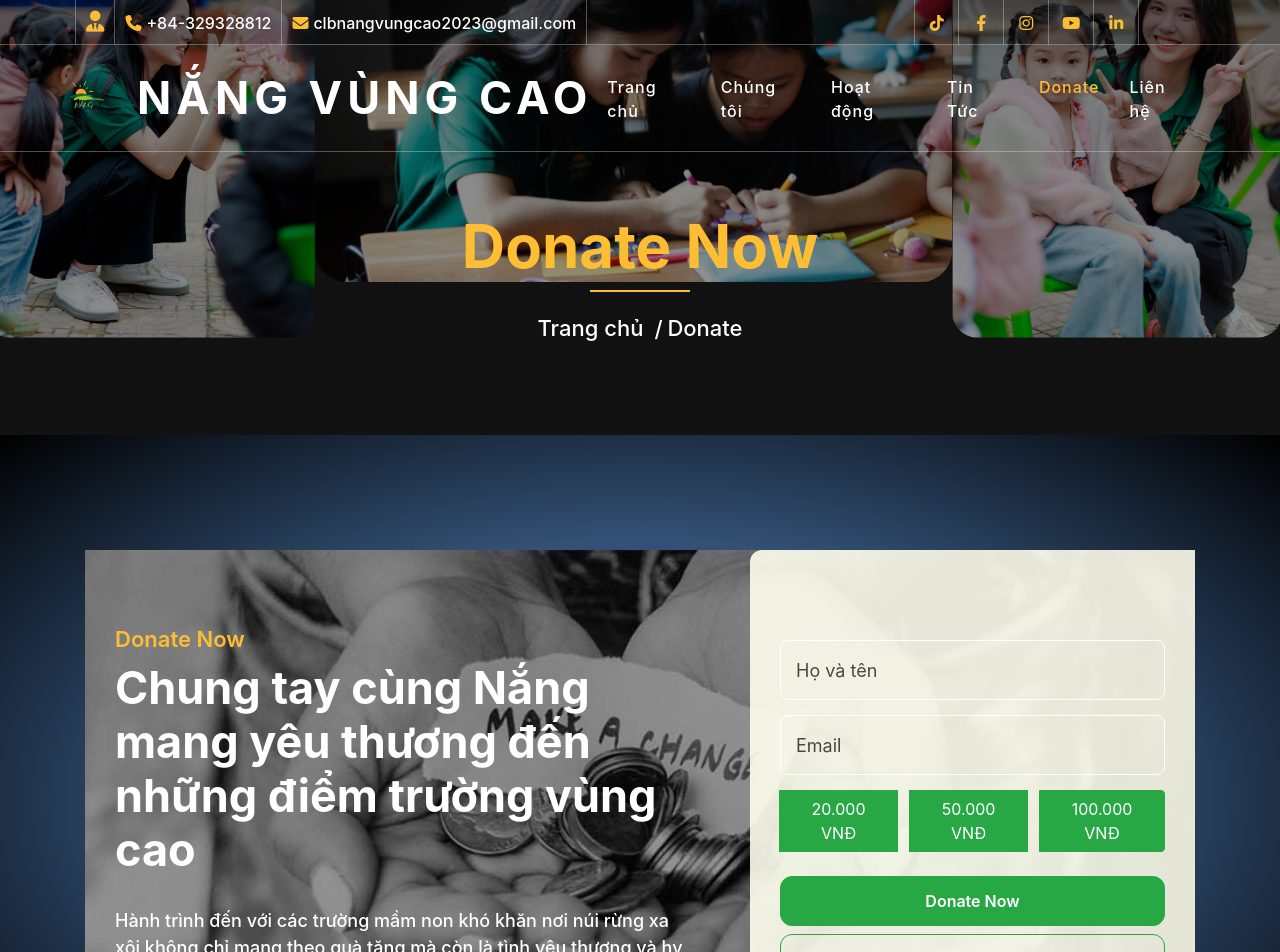
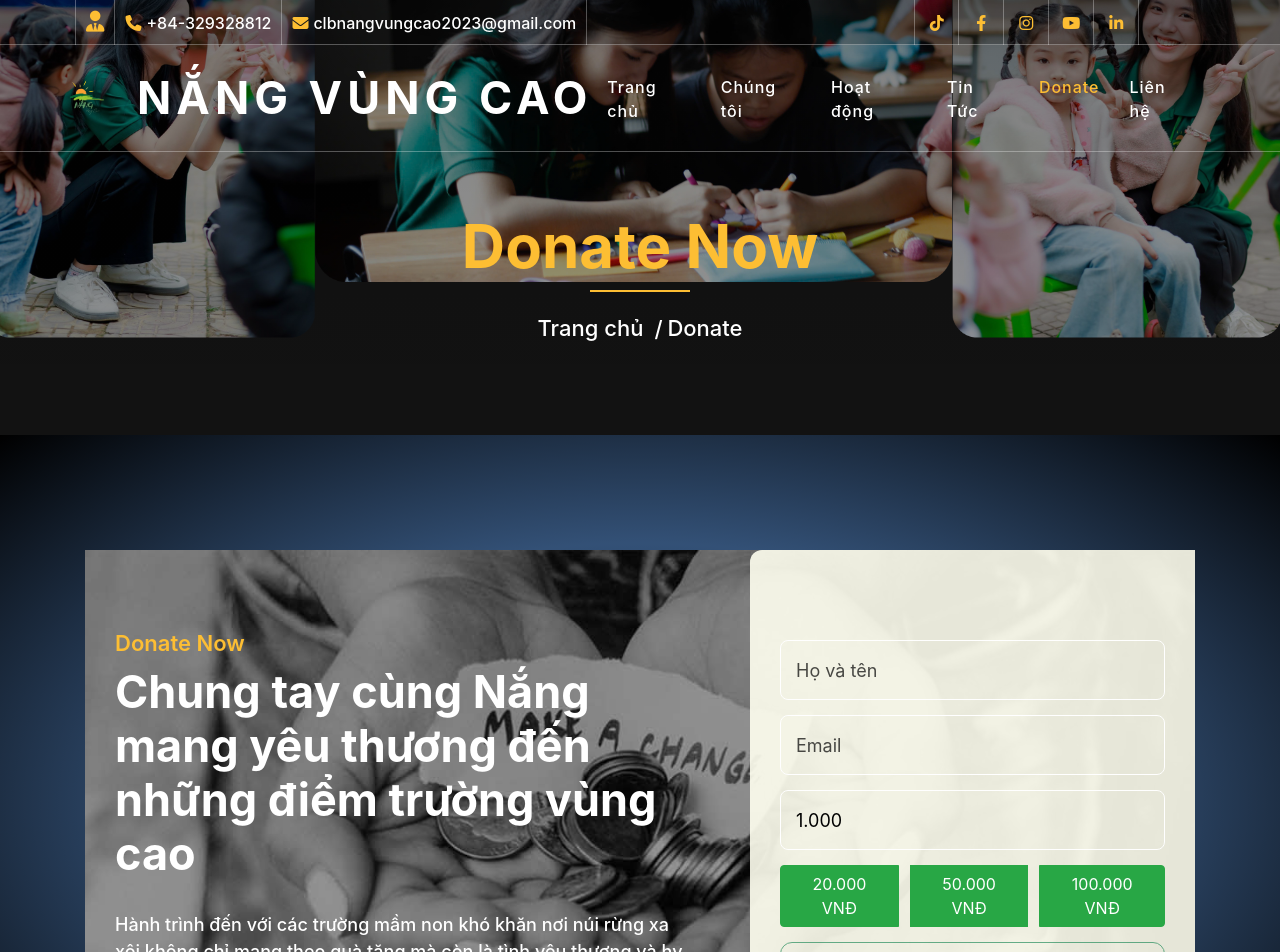
Before and after one commit to Thenamgh/NVC_REACTJS, a React (Create React App) app: page /donate in a window 1280 px wide. Shown: the top 952 px of the page. Built offline with nearby package versions, Linux system fonts and the light colour scheme; the HTML template or start-up script is replaced by a standard one.

Commit message:
Sửa giao diện QR và returnDonate

```diff
--- a/src/App.jsx
+++ b/src/App.jsx
@@ -6,6 +6,7 @@ import About from './pages/About'; // Trang giới thiệu
 import Events from './pages/Events'; // Trang sự kiện
 import Donate from './pages/Donate';
 import QRCodePage from './pages/QRcode';
+import Success from './pages/Success';
 
 function App() {
   return (
@@ -17,6 +18,7 @@ function App() {
         <Route path="/events" element={<Events />} /> {/* Thay thế bằng component chi tiết bài viết */}
         <Route path="/donate" element={<Donate />} />
         <Route path="/qrcode" element={<QRCodePage />} />
+        <Route path="/success" element={<Success />} />
       </Routes>
     </Router>
   );
--- a/src/pages/Donate.jsx
+++ b/src/pages/Donate.jsx
@@ -14,12 +14,13 @@ export default function Donate() {
     const [email, setEmail] = useState("");
     const [password, setPassword] = useState("");
     const [recentLogin, setRecentLogin] = useState("");
-    const [amount, setAmount] = useState(100);
+    const [amount, setAmount] = useState(1000);
     const [showPopup, setShowPopup] = useState(true);
     const [showLogin, setShowLogin] = useState(false);
     const [isLogin, setIsLogin] = useState(false);
     const navigate = useNavigate();
     const MySwal = withReactContent(Swal);
+
 
     useEffect(() => {
         const loggedInUser = localStorage.getItem("NGO");
@@ -59,8 +60,8 @@ export default function Donate() {
                 body: JSON.stringify({
                     productName: name,
                     description: email,
-                    price: 1000 * 1000,
-                    returnUrl:"http://localhost:3000",
+                    price: amount,
+                    returnUrl: "http://localhost:3000/success",
                     cancelUrl: "http://localhost:3000/donate",
                 }),
             });
@@ -79,6 +80,15 @@ export default function Donate() {
             alert("Không thể tạo link thanh toán. Vui lòng thử lại.");
         }
     };
+    const handleQuickPay = async (selectedAmount) => {
+        if (!name.trim() || !email.trim()) {
+            alert("Vui lòng nhập Họ tên và Email trước khi chọn mệnh giá.");
+            return;
+        }
+
+
+    };
+
 
     function loadScript(src) {
         return new Promise((resolve) => {
@@ -341,21 +351,29 @@ export default function Donate() {
                                                 disabled={showLogin}
                                             />
                                         </div>
+                                        <div className="control-group">
+                                            <input
+                                                type="number"
+                                                min={1000}
+                                                className="form-control"
+                                                placeholder="Nhập số tiền muốn ủng hộ (VNĐ)"
+                                                value={amount.toString().replace(/\B(?=(\d{3})+(?!\d))/g, ".")}
+                                                onChange={(e) => {
+                                                    const raw = e.target.value.replace(/\./g, ""); // bỏ dấu chấm
+                                                    if (/^\d*$/.test(raw)) setAmount(raw);         // chỉ chấp nhận số
+                                                }}
+                                            />
 
+                                        </div>
                                         <div className="btn-group" role="group" aria-label="Chọn số tiền">
-                                            <input type="radio" className="btn-check" name="btnradio" id="btnradio1" defaultChecked onChange={() => setAmount(20)} />
-                                            <label htmlFor="btnradio1" className={`btn btn-success ${amount === 20 ? 'active' : ''}`}>20.000 VNĐ</label>
-
-                                            <input type="radio" className="btn-check" name="btnradio" id="btnradio2" onChange={() => setAmount(50)} />
-                                            <label htmlFor="btnradio2" className={`btn btn-success ${amount === 50 ? 'active' : ''}`}>50.000 VNĐ</label>
-
-                                            <input type="radio" className="btn-check" name="btnradio" id="btnradio3" onChange={() => setAmount(100)} />
-                                            <label htmlFor="btnradio3" className={`btn btn-success ${amount === 100 ? 'active' : ''}`}>100.000 VNĐ</label>
-                                        </div>
-
-                                        <div className="mt-3">
-                                            <button className="btn btn-success w-100" type="submit" style={{ borderRadius: "12px", height: "50px", fontWeight: 600 }}>
-                                                Donate Now
+                                            <button type="button" className="btn btn-success" onClick={() => handleQuickPay(20000)}>
+                                                20.000 VNĐ
+                                            </button>
+                                            <button type="button" className="btn btn-success" onClick={() => handleQuickPay(50000)}>
+                                                50.000 VNĐ
+                                            </button>
+                                            <button type="button" className="btn btn-success" onClick={() => handleQuickPay(100000)}>
+                                                100.000 VNĐ
                                             </button>
                                         </div>
 
@@ -365,9 +383,13 @@ export default function Donate() {
                                                 className="btn btn-outline-success w-100"
                                                 style={{ borderRadius: "12px", height: "50px", fontWeight: 600 }}
                                                 onClick={handlePayOSCheckout}
+                                                disabled={!name.trim() || !email.trim() || isNaN(amount) || Number(amount) <= 0}
+
                                             >
                                                 Thanh toán qua PayOS
                                             </button>
+
+
                                         </div>
                                     </form>
                                 </div>
--- a/src/pages/QRcode.jsx
+++ b/src/pages/QRcode.jsx
@@ -5,19 +5,73 @@ import { QRCodeCanvas } from 'qrcode.react';
 const QRCodePage = () => {
     const { state } = useLocation();
     const navigate = useNavigate();
-    const [qrImage, setQrImage] = useState('');
+    const [timeLeft, setTimeLeft] = useState(5 * 60); // 5 phút
 
+    useEffect(() => {
+        const timer = setInterval(() => {
+            setTimeLeft((prev) => {
+                if (prev <= 1) {
+                    clearInterval(timer);
+                    return 0;
+                }
+                return prev - 1;
+            });
+        }, 1000);
+        return () => clearInterval(timer);
+    }, []);
 
-
+    // Hàm định dạng mm:ss
+    const formatTime = (seconds) => {
+        const m = Math.floor(seconds / 60);
+        const s = seconds % 60;
+        return `${m.toString().padStart(2, '0')}:${s.toString().padStart(2, '0')}`;
+    };
 
     return (
         <div style={{ textAlign: 'center', marginTop: '40px' }}>
+            <h3>Quét mã QR để ủng hộ</h3>
+            <p>
+                QR sẽ hết hạn sau:{" "}
+                <strong style={{
+                    color:
+                        timeLeft > 180
+                            ? "green"
+                            : timeLeft > 60
+                                ? "#ffc107"
+                                : "red"
+                }}>
+                    {formatTime(timeLeft)}
+                </strong>
+            </p>
+
+
+            {timeLeft > 0 ? (
                 <QRCodeCanvas
                     value={state.data.qrCode}
                     size={256}
                     level="H"
                     fgColor="#25174E"
                 />
+            ) : (
+                <>
+                    <p style={{ color: 'red', marginTop: '20px' }}>Mã QR đã hết hạn.</p>
+                    <button
+                        onClick={() => navigate('/donate')}
+                        style={{
+                            marginTop: '10px',
+                            padding: '10px 20px',
+                            border: 'none',
+                            backgroundColor: '#28a745',
+                            color: '#fff',
+                            borderRadius: '8px',
+                            fontWeight: 'bold',
+                            cursor: 'pointer'
+                        }}
+                    >
+                        Tạo lại QR
+                    </button>
+                </>
+            )}
         </div>
     );
 };
--- /dev/null
+++ b/src/pages/Success.jsx
@@ -0,0 +1,41 @@
+import React from 'react';
+import { useNavigate } from 'react-router-dom';
+
+const Success = () => {
+    const navigate = useNavigate();
+
+    return (
+        <div style={{
+            display: 'flex',
+            flexDirection: 'column',
+            alignItems: 'center',
+            justifyContent: 'center',
+            height: '80vh',
+            textAlign: 'center',
+            padding: '20px'
+        }}>
+            <h2 style={{ color: '#28a745', fontSize: '2rem' }}>🎉 Thanh toán thành công!</h2>
+            <p style={{ marginTop: '12px', fontSize: '1.2rem' }}>
+                Cảm ơn bạn đã đóng góp cho hành trình thiện nguyện của chúng tôi.
+            </p>
+
+            <button
+                onClick={() => navigate('/sao-ke')}
+                style={{
+                    marginTop: '30px',
+                    padding: '12px 24px',
+                    fontSize: '1rem',
+                    borderRadius: '8px',
+                    backgroundColor: '#007bff',
+                    color: '#fff',
+                    border: 'none',
+                    cursor: 'pointer'
+                }}
+            >
+                Đến trang sao kê
+            </button>
+        </div>
+    );
+};
+
+export default Success;
```
Also changed, not shown: 1 other file (tests, documents, lock files or other folders). Lines whose indentation alone changed are shown as unchanged.
